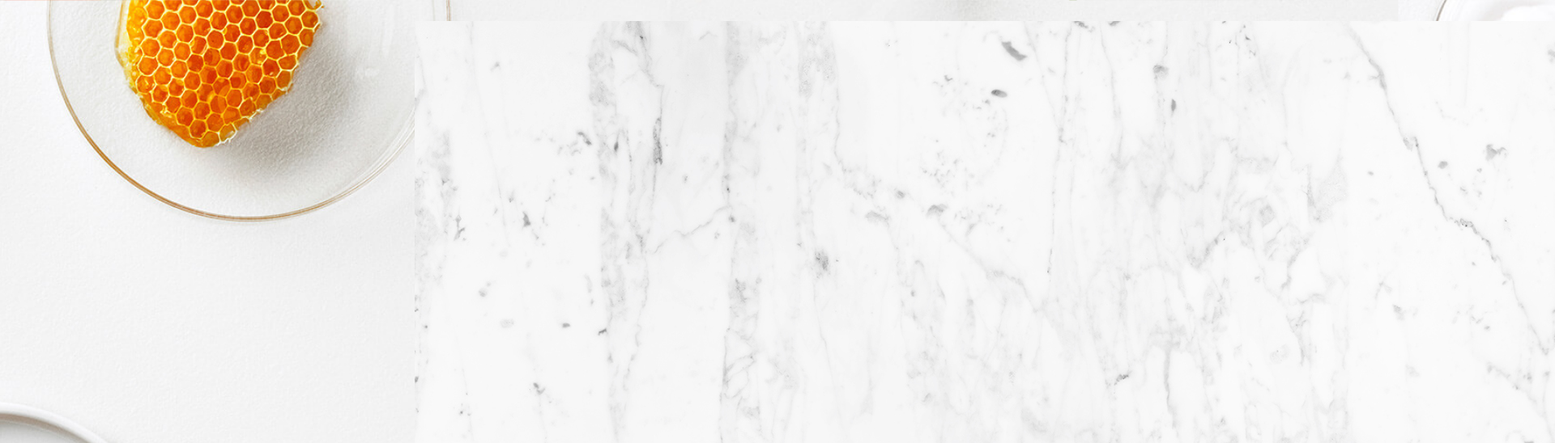
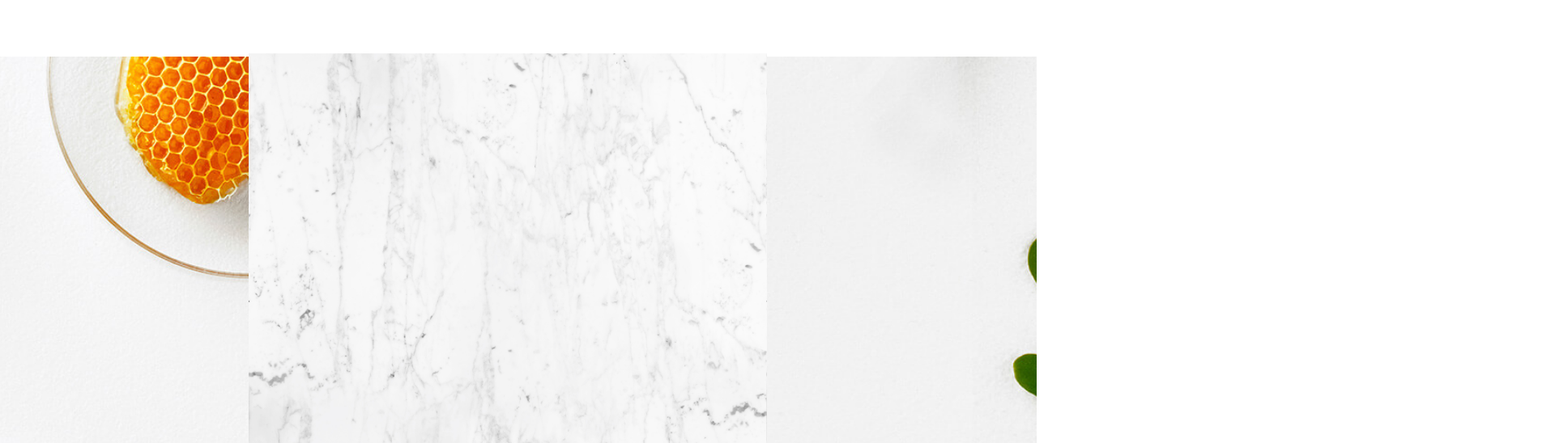
Before and after one commit to Anita-JO/maquette-integration, a plain HTML site: page index.html in a window 1280 px wide. Shown: the top 548 px of the page at 81% size, 1920 px wide, since content can reach past the window. Drawn offline with Linux system fonts and the light colour scheme.

Commit message:
commit-avec les blocks

```diff
--- a/index.html
+++ b/index.html
@@ -7,14 +7,11 @@
 		<link rel="icon" type="image/png" href="decoupes/img/favicon.ico" />
 		<link rel="stylesheet/less" href="less/main.less" type="text/css">
 		<link rel="stylesheet" href="style.css" type="text/css">
-
 	</head>
 	<body>
 		<div class="container">
-			<img src="decoupes/img/background-wrapper.jpg" >
+			<img class="container--centerImage" src="decoupes/img/background-wrapper.jpg"/>
 			<div class="container-images"></div>
 		</div>
 	</body>
-
-
 </html>
--- a/style.css
+++ b/style.css
@@ -1,9 +1,11 @@
 /**less variables**/
 html,body {
   height:100%;
+  width:100%;
 }
 
 body {
+  overflow : hidden;
   padding: 0;
   margin: 0;
   background-image: url("decoupes/img/background.jpg");
@@ -13,10 +15,21 @@ body {
   -moz-background-size: cover;
   -o-background-size: cover;
   background-size: cover;
-  background-attachment:fixed;
 }
-.container > img{
-    margin: 2% 40%;
-  }
-.header .container {
+.container {
+
+  position : relative;
+  background-position: center 70px;
 }
+.container--centerImage {
+  position:relative;
+  width :50%;
+  margin :15px auto;
+  padding:4%;
+  left   :20%;
+  background-position: center 70px;
+  -webkit-background-size: cover;
+  -moz-background-size: cover;
+  -o-background-size: cover;
+  background-size: cover;
+}
```
